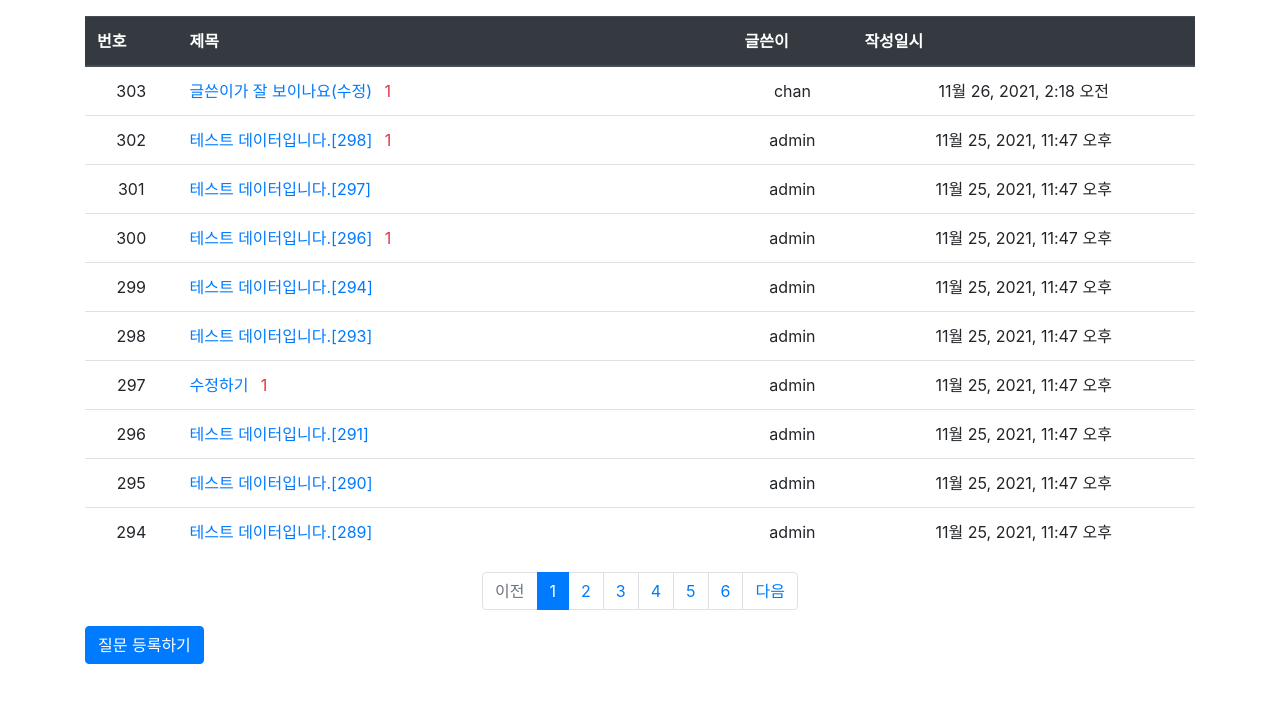
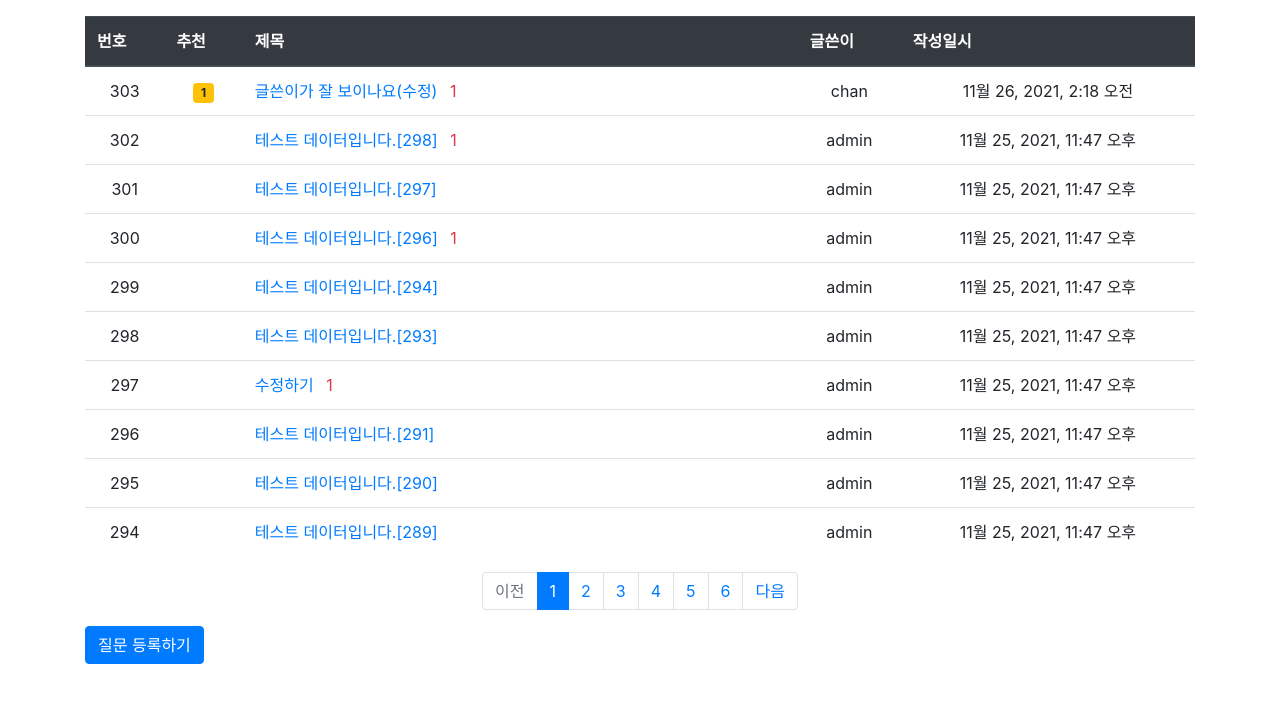
Before and after one commit to Yoon-Chan/mysite, a Django app: page / in a window 1280 px wide. Shown: the part 57-760 px from the top of the page. Run offline with Django 3.2, Linux system fonts and the light colour scheme; data comes from the database, SQL or seed files in the repository; some libraries are stand-ins or nearby versions.

Commit message:
추천 기능 추가하기4 게시글 창에 추천 개수 표시하기

```diff
--- a/templates/pybo/question_list.html
+++ b/templates/pybo/question_list.html
@@ -11,6 +11,7 @@
         <thead>
         <tr class="thead-dark">
             <th>번호</th>
+            <th>추천</th>
             <th style="width:50%">제목</th>
             <th>글쓴이</th>
             <th>작성일시</th>
@@ -23,6 +24,13 @@
         <tr class="text-center">
             <!--<td>{{ forloop.counter }}</td>-->
             <td>{{ question_list.paginator.count|sub:question_list.start_index|sub:forloop.counter0|add:1}}</td>
+            <td>
+                {% if question.voter.all.count > 0  %}
+                <span class="badge badge-warning px-2 py-1">
+                    {{ question.voter.all.count }}
+                </span>
+                {% endif %}
+            </td>
             <td class="text-left"><a href="{% url 'pybo:detail' question.id %}">
                 {{ question.subject }}
                 {% if question.answer_set.count > 0 %}
```
